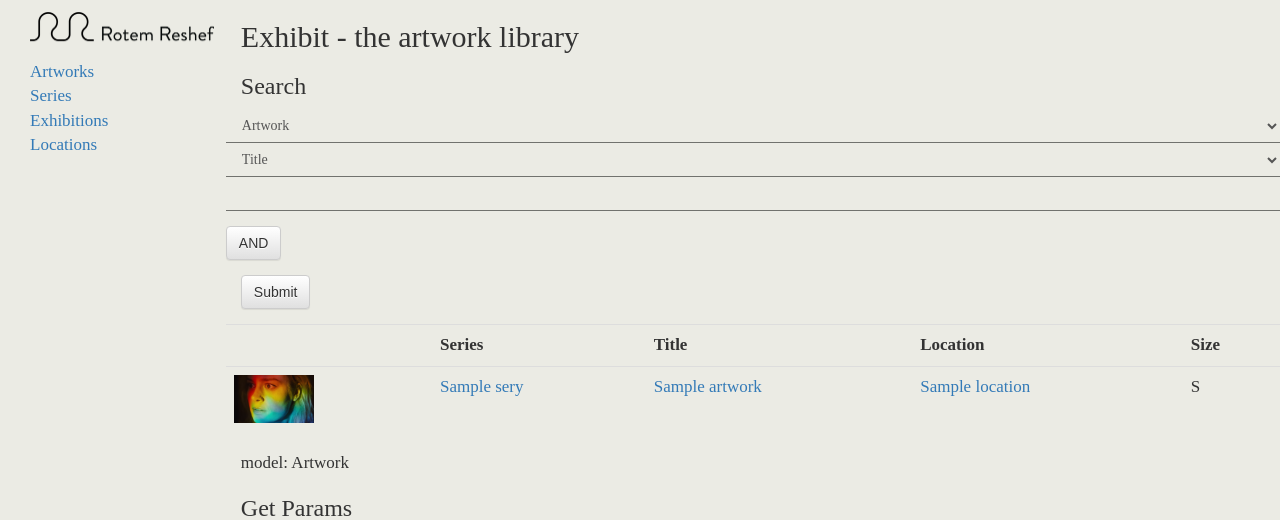
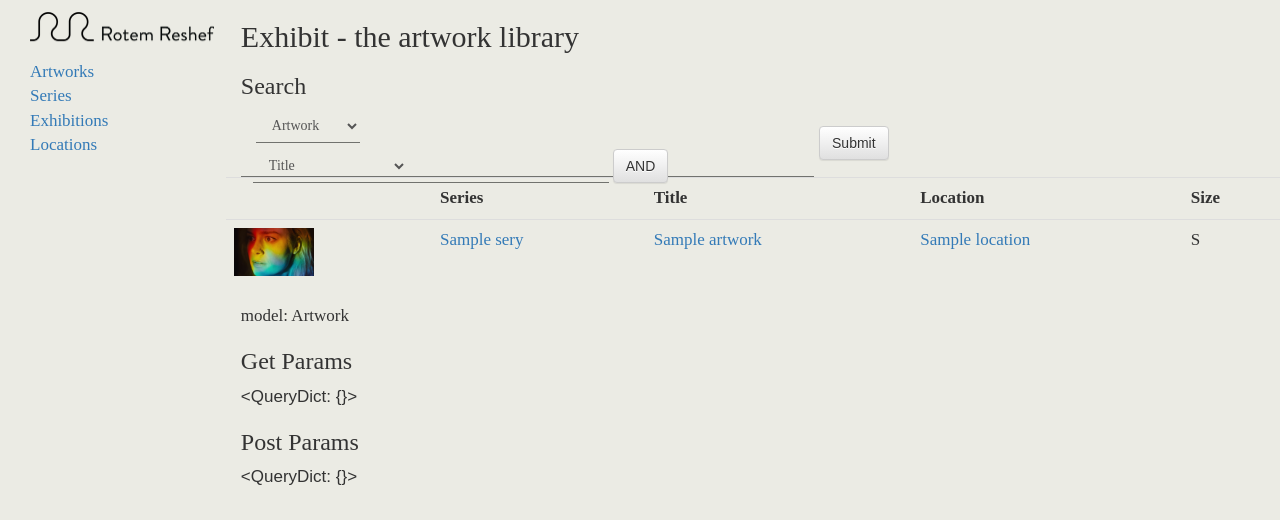
Before and after one commit to yrhooke/exhibit, a Django app: page / in a window 1280 px wide. Shown: the top 520 px of the page. Run offline with Django 3.2, Linux system fonts and the light colour scheme; tables that the repository leaves empty hold one stand-in row (values such as "Sample post"); some libraries are stand-ins or nearby versions; some web fonts are replaced.

Commit message:
trying to make searchbar look nice

```diff
--- a/catalogue/static/catalogue/css/style.css
+++ b/catalogue/static/catalogue/css/style.css
@@ -81,3 +81,22 @@ a, h1, h2, h3, h4, h5, h6, p, input, select, label, td, th, small, textarea, opt
     padding: 2px 3px;
     width: 398px;
 } */
+
+/* .search-filter-select
+.search-filter-input
+.search-filter-append {
+    padding: none;
+    border-left : none;
+    border-right: none;
+    position: relative;
+    display: inline;
+} */
+
+.flex-container {
+    display: flex;
+    flex-direction: row;
+}
+
+.flex-item {
+    /* order: 1; */
+}
--- a/catalogue/templates/search.html
+++ b/catalogue/templates/search.html
@@ -46,7 +46,7 @@
         $.get("searchbar", {
             // 'resultType': resultType
             'resultType': resultType,
-            'count' : filterCount
+            'count': filterCount
         }, function (data) {
             $("#search-bar-body").append(data);
         });
@@ -100,17 +100,17 @@
 {% endblock page_name %}
 
 {% block content %}
-<form id="search" method="GET" action="">
-    <div id="search-bar" name="Search Bar" class='row'>
-        <div class="form-group">
+<form id="search" method="GET" action="" class="form-inline">
+    <div id="search-bar" name="Search Bar" class='input-group'>
+            <div class="col-xs-2 form-group">
             <select name="resultType" class="form-control search-selector" required="" id="resultTypeSelector">
                 {% for resultType in resultTypes %}
-                <option class="form-control" value="{{ resultType }}" {% if resultType == model %}selected{% endif %}>{{ resultType }}</option>
+                <option class="form-control" value="{{ resultType }}" {% if resultType == model %}selected{% endif %}>
+                    {{ resultType }}</option>
                 {% endfor %}
             </select>
-            <div name="search-bar-body" id="search-bar-body">
-
-            </div>
+        </div>
+        <div name="search-bar-body" id="search-bar-body" class="col-xs-10 form-group form-control flex-container">
         </div>
     </div>
     <div class="form-group">
--- a/catalogue/templates/search_bar.html
+++ b/catalogue/templates/search_bar.html
@@ -1,5 +1,5 @@
 {% for param in params %}
-<div class="form-group search-filter search-filter-{{ param.id }}" id="search-filter-{{ param.id }}">
+<div class="form-group flex-item search-filter search-filter-{{ param.id }}" id="search-filter-{{ param.id }}">
     <select name="resultFilter_{{ param.id }}"
         class="form-control search-selector search-filter-select search-filter-{{ param.id }}" required=""
         id="resultFilter_{{ param.id }}">
@@ -10,7 +10,7 @@
             id="resultfiltervalue_{{ param.id }}" name="resultFilterValue_{{ param.id }}" value="{{ param.input }}">
     </select>
 </div>
-<div class="form-group"><button type="button" class="btn btn-default search-filter-append">AND</button></div>
+<div class="form-group"><button type="button" class="btn btn-default flex-item search-filter-append">AND</button></div>
 {% empty %}
 <div class="form-group search-filter search-filter-{{ count }}" id="search-filter-{{ count }}">
     <select name="resultFilter_{{ count }}" class="form-control search-selector search-filter-select search-filter-{{ count }}" required=""
@@ -25,7 +25,33 @@
 <div class="form-group"><button type="button" class="btn btn-default search-filter-append">AND</button></div>
 
 {% endfor %}
+<!-- {% for param in params %}
+<div class="form-inline search-filter search-filter-{{ param.id }}" id="search-filter-{{ param.id }}">
+    <select name="resultFilter_{{ param.id }}"
+        class="search-filter-select search-filter-{{ param.id }}" required=""
+        id="resultFilter_{{ param.id }}">
+        {% for name, verbose_name in fields.items %}
+        <option value="{{ name }}" {% if name == param.select %}selected{% endif %}>{{ verbose_name }}</option>
+        {% endfor %}
+        <input type="text" class="search-filter-text search-filter-{{ param.id }}"
+            id="resultfiltervalue_{{ param.id }}" name="resultFilterValue_{{ param.id }}" value="{{ param.input }}">
+    </select>
+</div>
+<div class=""><button type="button" class="search-filter-append">AND</button></div>
+{% empty %}
+<div class="form-inline search-filter search-filter-{{ count }}" id="search-filter-{{ count }}">
+    <select name="resultFilter_{{ count }}" class="search-selector search-filter-select search-filter-{{ count }}" required=""
+        id="resultFilter_{{ count }}">
+        {% for name, verbose_name in fields.items %}
+        <option value="{{ name }}">{{ verbose_name }}</option>
+        {% endfor %}
+        <input type="text" class="search-filter-text search-filter-{{ count }}" id="resultfiltervalue_{{ count }}"
+            name="resultFilterValue_{{ count }}" value="">
+    </select>
+</div>
+<div class=""><button type="button" class="search-filter-append">AND</button></div>
 
+{% endfor %} -->
 <!-- {% for param in params %}
 <div class="col search-filter search-filter-{{ param.id }}" id="search-filter-{{ param.id }}">
     <select name="resultFilter_{{ param.id }}" class="" id="resultFilter_{{ param.id }}">
```
